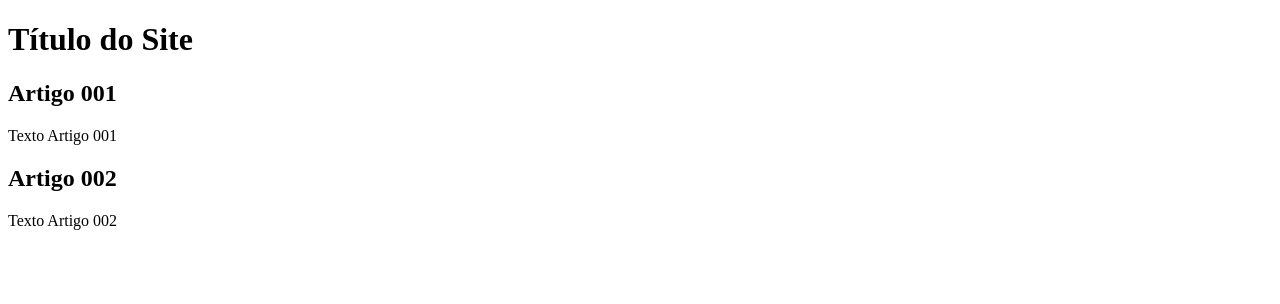
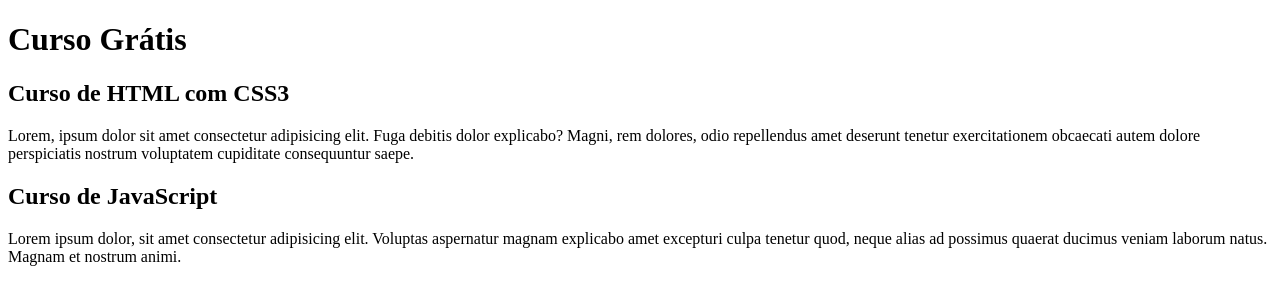
Before and after one commit to Clevison123/projeto-site, a plain HTML site: page index.html in a window 1280 px wide. Drawn offline with Linux system fonts and the light colour scheme.

Commit message:
Comecei a escrever o conteúdo

```diff
--- a/index.html
+++ b/index.html
@@ -8,15 +8,15 @@
 <body>
   <main>
     <header>
-      <h1>Título do Site</h1>
+      <h1>Curso Grátis</h1>
     </header>
     <article>
-      <h2>Artigo 001</h2>
-      <p>Texto Artigo 001</p>
+      <h2>Curso de HTML com CSS3</h2>
+      <p>Lorem, ipsum dolor sit amet consectetur adipisicing elit. Fuga debitis dolor explicabo? Magni, rem dolores, odio repellendus amet deserunt tenetur exercitationem obcaecati autem dolore perspiciatis nostrum voluptatem cupiditate consequuntur saepe.</p>
     </article>
     <article>
-      <h2>Artigo 002</h2>
-      <p>Texto Artigo 002</p>
+      <h2>Curso de JavaScript</h2>
+      <p>Lorem ipsum dolor, sit amet consectetur adipisicing elit. Voluptas aspernatur magnam explicabo amet excepturi culpa tenetur quod, neque alias ad possimus quaerat ducimus veniam laborum natus. Magnam et nostrum animi.</p>
     </article>
   </main>
 </body>
```
